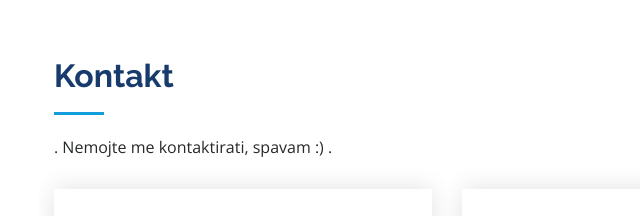
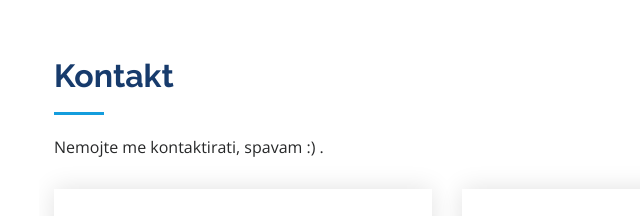
Before and after one commit to dominikzulj/osobna-web-stranica3, a plain HTML site: page index.html in a window 1280 px wide. Shown: the part 1841-2057 px from the top of the page, 261-901 px from the left. Drawn offline with nearby package versions, Linux system fonts and the light colour scheme.

Commit message:
Update index.html

```diff
--- a/index.html
+++ b/index.html
@@ -269,7 +269,7 @@
 
         <div class="section-title">
           <h2>Kontakt</h2>
-          <p>. Nemojte me kontaktirati, spavam :) .</p>
+          <p>Nemojte me kontaktirati, spavam :) .</p>
         </div>
 
         <div class="row" data-aos="fade-in">
```
